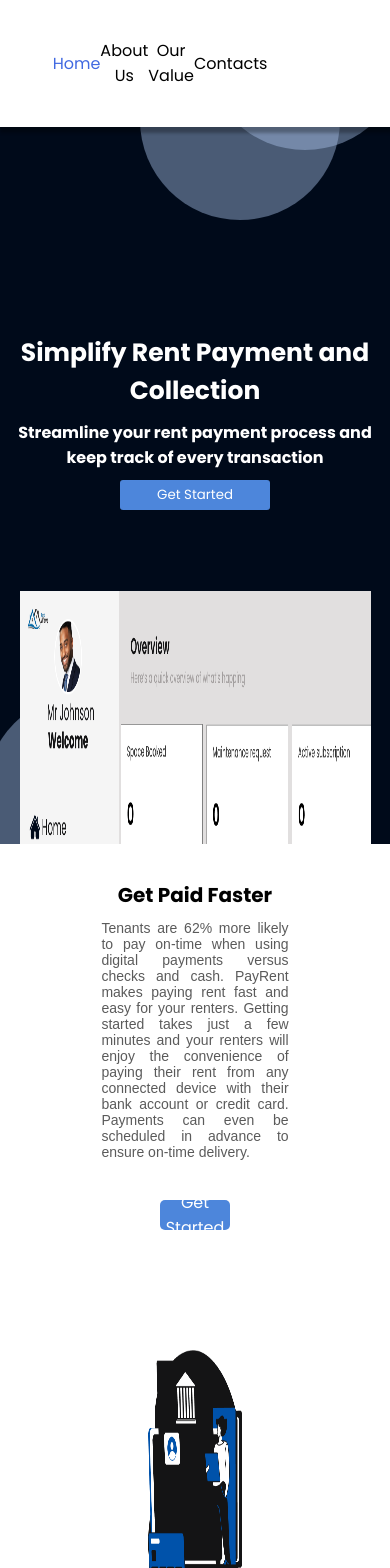
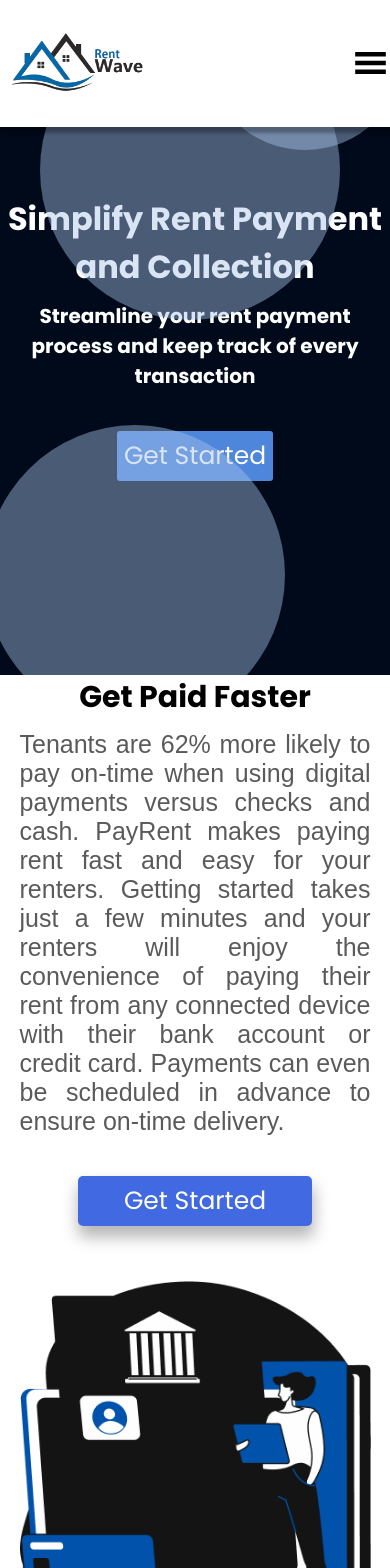
Before and after one commit to Dev-Unleash/RentWave, a React (Vite) app: page / in a window 390 px wide. Shown: the top 1568 px of the page. Built offline with nearby package versions, Linux system fonts and the light colour scheme; the HTML template or start-up script is replaced by a standard one.

Commit message:
updated the landing page

```diff
--- a/src/Components/Auth/Signup.css
+++ b/src/Components/Auth/Signup.css
@@ -16,6 +16,7 @@
     align-items: center;
     flex-direction: column;
     gap: 10px;
+    padding-top: 30px;
 }
 .SignUpCenter{
     width: 70%;
@@ -30,12 +31,12 @@
     padding: 20px 20px;
     @media screen and (max-width:900px){
         width: 90%;
-        height: 90%;
+        height: 100%;
      }
 }
 .topLogo{
     width: 100%;
-    height: 5%;
+    height: 8%;
     display: none;
     @media screen and (max-width:900px){
         display: flex;
@@ -43,6 +44,11 @@
         align-items: center;
         flex-direction: column;
      }
+}
+.Logo-signup{
+    width: 100%;
+    height: 100%;
+    /* background-color: blueviolet; */
 }
 .userinfo h4{
     /* font-family: sans-serif; */
--- a/src/Components/Auth/Signup.jsx
+++ b/src/Components/Auth/Signup.jsx
@@ -18,15 +18,15 @@ const Signup = () => {
 
   return (
     <div className='SignUpContainer'>
-               <p style={{fontSize:'14px', width:'100px', position: 'absolute', top:'0', left:'5px', textAlign: 'center', display:'flex', justifyContent:'center',alignItems:'center',color:'black',cursor:'pointer'}}> <IoArrowBackSharp className='icon' style={{width: "20px"}} />   Go Back</p>
+               <p style={{fontSize:'14px', width:'20%', position: 'absolute', top:'10px', left:'5px', textAlign: 'center', display:'flex', justifyContent:'flexStart',alignItems:'center',color:'black',cursor:'pointer'}}> <IoArrowBackSharp className='icon' style={{width: "20px"}} />   Go Back</p>
 
       <div className='firstSide'>
         <form className='SignUpCenter'>
 
           <div className='topLogo'>
-            <div className="Logo">
-              <Link to="/" className="Logo">
-                <img src={logo} alt="logo" style={{ width: "70%", }} />
+            <div className="Logo-signup">
+              <Link to="/" className="Logo-signup">
+                <img src={logo} alt="logo" style={{ width: "70%",height:"100%",objectFit: "contain" }} />
               </Link>
             </div>
             <h4 style={{ fontSize: "14px", width: '100%', marginBottom: "50px", }}>Sign up your business on Rent Wave</h4>
--- a/src/Components/Content/Content.css
+++ b/src/Components/Content/Content.css
@@ -2,30 +2,27 @@
 
 .ContentContainer{
     width: 100%;
-    height: auto;
+    height: max-content;
     background-color: white;
 
 }
 .content {
     width: 100%;
-    height: 100vh;
+    height: 70vh;
     display: flex;
     justify-content: center;
     align-items: center;
     text-align: center;
     /* border: 2px solid red; */
 }
-@media screen and (max-width:900px){
-     .content{
-        flex-direction: column;
-     }
-     .content-block{
-        width: 100%;
-     }
-     .content-block p{
-        width: 100%;
-        text-align: left;
-     }
+.content2 {
+    width: 100%;
+    height:  70vh;
+    display: flex;
+    justify-content: center;
+    align-items: center;
+    text-align: center;
+    /* border: 2px solid red; */
 }
 
 .content-block{
@@ -39,18 +36,18 @@
     /* border: 2px solid red; */
 }
 .content-block h5{
-    font-size: 20px;
+    font-size: 30px;
 }
 .content-block p{
     width: 80%;
-    font-size: 14px;
+    font-size: 25px;
     color: rgba(0, 0, 0, 0.648);
     text-align: justify;
 
 }
 .content-btn {
     width: 30%;
-    height: 30px;
+    height: 50px;
     background-color: #4D86DB;
     border-radius: 5px;
     margin-top: 30px;
@@ -58,21 +55,31 @@
     display: flex;
     justify-content: center;
     align-items: center;
+    font-size: 25px;
     cursor: pointer;
+    box-shadow: 1px 10px 16px 1px rgba(0, 0, 0, 0.296);
+    text-align: center;
 }
+.content-btn a{
+    text-decoration: none;
+    color: #ffff;
+    text-align: center;
+  }
 .content-btn:hover{
     background-color: blue;
 }
 .content-img{
     width: 40%;
-    height: 100%;
+    height: 80%;
     display: flex;
     justify-content: center;
     align-items: center;
 }
 .content-img img{
-    width: 60%;
-    height: 60%;
+    width: 100%;
+    height: 100%;
+    object-fit: contain;
+    /* box-shadow: 9px 8px 7px 6px rgba(0, 0, 0, 0.244); */
 }
 .content-down{
     width: 100%;
@@ -93,12 +100,78 @@
     width: 80%;
     color: #fff;
     text-align: center;
+    font-size: 3rem;
 
 }
 .content-down p{
     width: 50%;
     color: #ffff;
     text-align: center;
-    font-size: 14px;
+    font-size: 20px;
 
 }
+.content-btn1 {
+    width: 250px;
+    height: 50px;
+    background-color: #4D86DB;
+    border-radius: 5px;
+    margin-top: 30px;
+    color: #fff;
+    display: flex;
+    justify-content: center;
+    align-items: center;
+    font-size: 25px;
+    cursor: pointer;
+}
+.content-btn1 a{
+    text-decoration: none;
+    color: #ffff;
+    text-align: center;
+  }
+.content-btn1:hover{
+    background-color: blue;
+}
+@media screen and (max-width:900px){
+    .content{
+        height: max-content;
+       flex-direction: column;
+       gap: 20px;
+    }
+    .content2{
+        height: max-content;
+        gap: 20px;
+       flex-direction: column-reverse;
+    }
+    .content-block{
+       width: 100%;
+       height: max-content;
+       /* border: 2px solid red; */
+    }
+    .content-block p{
+       width: 90%;
+       text-align: justify;
+    }
+    .content-img{
+       width: 100%;
+         /* border: 2px solid red; */
+    }
+    .content-img img{
+       width: 90%;
+       height: 50vh;
+    }
+    .content-down h2{
+        font-size: 2rem;
+        text-align: center;
+    }
+    .content-down p{
+        width: 80%;
+    }
+    .content-btn{
+        width: 60%;
+        background-color: royalblue;
+    }
+    .content-btn1{
+        width: 60%;
+        background-color: royalblue;
+    }
+}
--- a/src/Components/Content/Content.jsx
+++ b/src/Components/Content/Content.jsx
@@ -4,6 +4,7 @@ import content1 from "../../assets/content1.png";
 import content2 from "../../assets/content2.png";
 import content3 from "../../assets/content3.png";
 import content4 from "../../assets/content4.png"
+import { Link } from "react-router-dom";
 
 
 
@@ -22,10 +23,10 @@ takes just a few minutes and your renters will enjoy the
 convenience of paying their rent from any connected device
 with their bank account or credit card. Payments can even be
 scheduled in advance to ensure on-time delivery.</p>
-            <div className="content-btn">Get Started</div></div>
+            <div className="content-btn"><Link to="/Signup">Get Started</Link></div></div>
           <div className="content-img"><img src={content1} alt="png" /></div>
           </div>
-        <div className="content">
+        <div className="content2">
         <div className="content-img"><img src={content2} alt="png" /></div>
           <div className="content-block">
             <h5>Save Time and Money</h5>
@@ -37,18 +38,18 @@ Downloadable reports are compatible with virtually all
 accounting systems.
 Designed with independent landlords in mind, there are no
 hidden fees or a minimum number of units.</p>
-            <div className="content-btn">Expolre</div></div>
+            <div className="content-btn"><Link to="/Signup">Expolre</Link></div></div>
        </div>
         <div className="content">
           <div className="content-block">
             <h5>Protect Your Privacy</h5>
             <p>Rent wave is a secure way to accept electronic rent payments
-while maintaining privacy and safety. Accept credit cards or
-bank transfers from any U.S-based bank or credit union
+while maintaining privacy and safety. Accept credit cards, debit cards or
+bank transfers from any Nigeria-based bank or credit union
 without giving away any personal information to tenants.</p>
-            <div className="content-btn">Click Here</div></div>
+            <div className="content-btn"><Link to="/Signup">Click Here</Link></div></div>
             <div className="content-img"><img src={content3} alt="png" /></div></div>
-        <div className="content">
+        <div className="content2">
         <div className="content-img"><img src={content4} alt="png" /></div>
           <div className="content-block">
             <h5>Attract Great Tenants</h5>
@@ -56,12 +57,12 @@ without giving away any personal information to tenants.</p>
 landlords and property managers up at night. Not only do we
 make paying rent easier for tenants, but we reward them
 when they pay on time.</p>
-            <div className="content-btn">Join</div></div>
+            <div className="content-btn"><Link to="/Signup">Join</Link></div></div>
           </div>
       <div className="content-down">
         <h2>Join thousands of independent landlords who made paying rent online simpler, safer and more rewarding.</h2>
         <p>Several service plans are available so you can choose the best fit for your business. Signing up takes just a few minutes and we’ll walk you through the process step by step. Click On the button below to get started.</p>
-        <div className="content-btn" style={{width: "20%"}}>Get Started</div>
+        <div className="content-btn1">Get Started</div>
       </div>
     </div>
   )
--- a/src/Components/Footer/Footer.css
+++ b/src/Components/Footer/Footer.css
@@ -29,7 +29,7 @@
     flex-direction: column;
     justify-content: center;
     align-items: flex-start;
-    /* gap: 5px; */
+    gap: 10px;
     /* border: 1px solid black; */
     padding-left: 5px;
 }
@@ -37,10 +37,15 @@
     text-align: justify;
     width: 55%;
     height: 50%;
-    font-size: 14px;
+    font-size: 20px;
     color: #000000;
     text-align: justify;
     /* border: 1px solid black; */
+}
+.first h5{
+    color: #000000;
+    font-size: 25px;
+    font-weight: 600;
 }
 
 .second {
@@ -50,14 +55,19 @@
     flex-direction: column;
     justify-content: center;
     align-items: center;
-    /* gap: 300px; */
+    gap: 10px;
     /* border: 1px solid black; */
 }
 .second p{
-    color: #00000085;
-    font-size: 14px;
+    color: #000000a4;
+    font-size: 20px;
     font-weight: 600;
     cursor: pointer;
+}
+.second h5{
+    color: #000000;
+    font-size: 25px;
+    font-weight: 600;
 }
 .second p:hover{
     text-decoration: underline;
@@ -70,20 +80,20 @@
     justify-content: center;
     align-items: center;
     text-align: center;
-    /* gap: 300px; */
+    gap: 10px;
     /* border: 1px solid black; */
     /* gap: 80px; */
 
 }
 .third h5{
     color: #000000;
-    font-size: 18px;
+    font-size: 25px;
     font-weight: 600;
 }
 .third a {
     width: 40%;
-    color: #0000007d;
-    font-size: 14px;
+    color: #000000a4;
+    font-size: 22px;
     font-weight: 600;
     text-decoration: none;
     cursor: pointer;
@@ -128,7 +138,7 @@
     position: relative;
 }
 .bottom-right{
-    width: 40%;
+    width: 50%;
     height: 100%;
     color: white;
     display: flex;
@@ -139,23 +149,24 @@
     /* border: 2px solid red; */
 }
 .copyright{
-    width: 40%;
+    width: 30%;
     color: #ffffff96;
-    font-size: 10px;
+    font-size: 20px;
 }
 .bottom-right p{
     color: #ffffff96;
     text-align: justify;
-    font-size: 10px;
+    font-size: 20px;
     cursor: pointer;
 }
 
 .top-btn{
-    width: 30px;
-    height: 30px;
+    width: 50px;
+    height: 50px;
     background-color: royalblue;
     color: #ffff;
-    font-size: 14px;
+    font-size: 16px;
+    font-weight: 600;
     display: flex;
     justify-content: center;
     align-items: center;
@@ -166,3 +177,61 @@
 .top-btn:hover{
     background-color: blue;
 }
+@media screen and (max-width:900px){
+    .FooterContainer{
+        height: max-content;
+    }
+    .footer-content{
+        height: max-content;
+        gap: 20px;
+        flex-direction: column;
+    }.first{
+        width: 100%;
+        justify-content: flex-end;
+        /* border: 2px solid red; */
+    }
+    .first p{
+        width: 80%;
+        text-align: justify;
+    }
+    .second{
+        width: 100%;
+        justify-content: flex-start;
+        /* border: 2px solid red; */
+    }
+    .second h5{
+        text-align: left;
+    }
+    .second p{
+        text-align: left;
+    }
+    .third{
+        width: 100%;
+        justify-content: flex-end;
+        /* border: 2px solid red; */
+    }
+    .third h5{
+        text-align: left;
+    }
+    .third a{
+        width: 100%;
+        display: flex;
+        justify-content: flex-start;
+        align-items: flex-start;
+    }
+    .bottom-footer{
+        height: 10vh;
+    }
+    .copyright{
+        width: 40%;
+        font-size: 14px;
+    }
+    .bottom-footer p{
+        display: none;
+        font-size: 14px;
+    }
+    .top-btn{
+        width: 30px;
+        height: 30px;
+    }
+}
--- a/src/Components/Footer/Footer.jsx
+++ b/src/Components/Footer/Footer.jsx
@@ -22,9 +22,9 @@ const Footer = ({ scrollToTop }) => {
         </div>
         <div className="third">
           <h5>Company</h5>
-          <Link to="/about">About Us</Link>
-          <Link to="/values">Our Values</Link>
-          <Link to="/contact">Contact Us</Link>
+          <Link to="/About_Us">About Us</Link>
+          <Link to="/About_Us">Our Values</Link>
+          <Link to="/About_Us">Contact Us</Link>
         </div>
       </div>
 
--- a/src/Components/Header/Header.css
+++ b/src/Components/Header/Header.css
@@ -4,7 +4,7 @@
     display: flex;
     justify-content: center;
     align-items: center;
-    gap: 150px;
+    gap: 100px;
     padding-left: 20px;
     padding-right: 20px;
     background-color: #ffff;
@@ -16,11 +16,21 @@
   }
 
   .Logo {
-    width: 200px;
-    height: auto;
+    width: 150px;
+    height: 100%;
+    display: flex;
+    justify-content: center;
+    align-items: center;
     text-align: center;
+    object-fit: contain;
     color: white;
     text-decoration: none;
+    /* background-color: red; */
+  }
+  .Logo{
+    /* width: 20%; */
+    height: 100%;
+
   }
 
   .HeaderNav {
@@ -40,6 +50,7 @@
   .nav {
     text-decoration: none;
     width: auto;
+    font-size: 25px;
   }
 
   .nav:hover {
@@ -50,7 +61,7 @@
     align-items: center;
     padding-inline: 2px;
   }
-
+/*
   .dropdown {
     width: 100px;
     height: auto;
@@ -62,18 +73,18 @@
     display: none;
     position: absolute;
     background-color: #f9f9f9;
-    min-width: 120px; /* Reduced width */
+    min-width: 120px;
     box-shadow: 0px 8px 16px 0px rgba(0, 0, 0, 0.2);
     z-index: 1;
-    margin-top: 10px; /* Adjust to control distance from the nav item */
+    margin-top: 10px;
   }
 
   .dropdown-content a {
     color: black;
-    padding: 8px 12px; /* Reduced padding */
+    padding: 8px 12px;
     text-decoration: none;
     display: block;
-    font-size: 12px; /* Reduced font size */
+    font-size: 12px;
   }
 
   .dropdown-content a:hover {
@@ -86,7 +97,7 @@
 
   .dropdown-content.show {
     display: block;
-  }
+  }  */
 
   .btns {
     width: 20%;
@@ -95,7 +106,7 @@
     justify-content: center;
     align-items: center;
     gap: 15px;
-    font-size: 12px;
+    font-size: 20px;
     color: white;
   }
   .btn1 {
@@ -103,8 +114,8 @@
     color: white;
     border: none;
     border-radius: 5px;
-    width: 100px;
-    height: 30px;
+    width: 40%;
+    height: 50px;
     /* padding: 3px; */
     box-shadow: 1px 4px 3px 2px  rgba(16, 16, 16, 0.197);
     cursor: pointer;
@@ -118,3 +129,81 @@
     background-color: blue;
 
   }
+
+  /* Hamburger icon */
+.hamburger {
+  width: 10%;
+  display: none;
+  font-size: 30px;
+  cursor: pointer;
+  color: black;
+  /* position: relative; */
+}
+.hamburger-icon{
+  width: 50px;
+  height: 50px;
+  /* position: absolute; */
+  /* right: 0px; */
+}
+
+.dropdown-menu {
+  width: 30%;
+  height: 33vh;
+  border-radius: 3px;
+  display: flex;
+  justify-content: flex-start;
+  align-items: flex-start;
+  flex-direction: column;
+  position: absolute;
+  top: 50px;
+  right: 0px;
+  padding-left: 10px;
+  background-color: white;
+  box-shadow: 0px 8px 16px rgba(0, 0, 0, 0.1);
+  z-index: 100;
+}
+
+.dropdown-menu a {
+  display: block;
+  padding: 10px;
+  color: black;
+  text-decoration: none;
+  text-align: left;
+  border-bottom: 1px solid #ddd;
+}
+
+.dropdown-menu a:hover {
+  background-color: rgba(0, 0, 255, 0.158);
+}
+
+.dropdown-btn {
+  width: 100%;
+  /* background-color: #4D86DB; */
+  color: black;
+
+  /* border-radius: 5px; */
+  padding: 10px;
+  text-align: center;
+  margin: 5px;
+}
+
+/* .dropdown-btn:hover {
+  background-color: blue;
+} */
+
+@media screen and (max-width:900px){
+  .HeaderNav{
+    display: none;
+  }
+  .btn1{
+    display: none;
+  }
+  .hamburger {
+    display: flex;
+    /* background-color: red; */
+  }
+
+  .dropdown-menu {
+    display: flex;
+  }
+}
--- a/src/Components/Header/Header.jsx
+++ b/src/Components/Header/Header.jsx
@@ -1,28 +1,39 @@
-import React, { useState } from "react";
+import React, { useState, useEffect, useRef } from "react";
 import "./Header.css";
 import { Link, NavLink } from "react-router-dom";
-import logo from "../../assets/logo.png"
+import logo from "../../assets/logo.png";
+import { GiHamburgerMenu } from "react-icons/gi";
 
 const Header = ({ scrollToSection }) => {
-  // const headerRef = useRef(null);
   const [dropdownVisible, setDropdownVisible] = useState(false);
+  const dropdownRef = useRef(null);
 
   const toggleDropdown = () => {
     setDropdownVisible(!dropdownVisible);
   };
 
-  const scrollToHeader = () => {
-    headerRef.current.scrollIntoView({ behavior: 'smooth' });
+  useEffect(() => {
+    const handleClickOutside = (event) => {
+      if (dropdownRef.current && !dropdownRef.current.contains(event.target)) {
+        setDropdownVisible(false);
+      }
     };
+
+    document.addEventListener("mousedown", handleClickOutside);
+
+    return () => {
+      document.removeEventListener("mousedown", handleClickOutside);
+    };
+  }, [dropdownRef]);
+
   return (
-      <div className="headerContainer" >
+    <div className="headerContainer">
       <div className="Logo">
         <Link to="/" className="Logo">
           <img src={logo} alt="logo" />
         </Link>
       </div>
       <ul className="HeaderNav">
-
         <NavLink
           to="/"
           className="nav"
@@ -30,7 +41,6 @@ const Header = ({ scrollToSection }) => {
         >
           Home
         </NavLink>
-
         <div className="nav" onClick={() => scrollToSection('about')}>
           <NavLink
             to="/About_Us"
@@ -60,14 +70,26 @@ const Header = ({ scrollToSection }) => {
         </div>
       </ul>
       <div className="btns">
-          {/*
-//       <button className="btn1"><Link to='/SignUp' className="btn1">SignUp</Link></button>
-//        <button className="btn1"><Link to='/Login' className="btn1"> Login</Link></button> */}
-
         <Link to='/SignUp' className="btn1">SignUp</Link>
         <Link to='/Login' className="btn1">Login</Link>
+      </div>
 
+
+      <div className="hamburger" onClick={toggleDropdown}>
+        <GiHamburgerMenu className="hamburger-icon" />
       </div>
+
+
+      {dropdownVisible && (
+        <div className="dropdown-menu" ref={dropdownRef}>
+          <NavLink to="/" onClick={toggleDropdown}>Home</NavLink>
+          <NavLink to="/About_Us" onClick={() => { toggleDropdown(); scrollToSection('about'); }}>About Us</NavLink>
+          <NavLink to="/About_Us" onClick={() => { toggleDropdown(); scrollToSection('values'); }}>Our Value</NavLink>
+          <NavLink to="/About_Us" onClick={() => { toggleDropdown(); scrollToSection('contacts'); }}>Contacts</NavLink>
+          <Link to='/SignUp' className="dropdown-btn" onClick={toggleDropdown}>SignUp</Link>
+          <Link to='/Login' className="dropdown-btn" onClick={toggleDropdown}>Login</Link>
+        </div>
+      )}
     </div>
   );
 };
--- a/src/Components/Hero/Hero.css
+++ b/src/Components/Hero/Hero.css
@@ -10,19 +10,19 @@
   flex-direction: column;
 }
 .carousel h3 {
- font-size: 25px;
+ font-size: 3rem;
  color: #fff;
  text-align: center;
 }
 .carousel h6{
-  font-size: 16px;
- color: #fff;
+  font-size: 25px;
+ color: #ffff;
  text-align: center;
- z-index: 10;
+ /* z-index: 99; */
 }
 .circle{
-  width: 200px;
-  height: 200px;
+  width: 300px;
+  height: 300px;
   border-radius: 50%;
   background-color: #A9C1E970;
   position: absolute;
@@ -30,8 +30,8 @@
   left: -15px;
 }
 .circle1{
-  width: 200px;
-  height: 200px;
+  width: 300px;
+  height: 300px;
   border-radius: 50%;
   background-color: #A9C1E970;
   position: absolute;
@@ -57,14 +57,19 @@
   gap: 10px;
 }
 .btnHero{
-  width: 150px;
-  height: 30px;
+  width: 250px;
+  height: 50px;
   background-color: #4D86DB;
   border-radius: 3px;
   border: none;
   outline: none;
   cursor: pointer;
-  color: #fff;
+  color: #ffff;
+  font-size: 25px;
+}
+.btnHero a{
+  text-decoration: none;
+  color: #ffff;
 }
 .hero-dashboard {
   width: 90%;
@@ -79,3 +84,21 @@
   height: 100%;
   object-fit: fill;
 }
+@media screen and (max-width:900px){
+  .carousel{
+    height:80vh;
+  }
+  .carousel h3{
+    font-size: 2rem;
+  }
+  .carousel h6{
+    font-size: 20px;
+  }
+  .btnHero{
+    width: 40%;
+    margin-top: 30px;
+  }
+  .hero-dashboard{
+    display: none;
+  }
+}
--- a/src/Components/Hero/Hero.jsx
+++ b/src/Components/Hero/Hero.jsx
@@ -1,6 +1,7 @@
 import React, { useState, useEffect } from 'react';
 import './Hero.css';
 import dashboard from "../../assets/dashboard.png"
+import { Link } from 'react-router-dom';
 // import HeroImage from './Hero.svg'
 
 const Hero = () => {
@@ -14,12 +15,11 @@ const Hero = () => {
      <h3>Simplify Rent Payment
      and Collection</h3>
      <h6>Streamline your rent payment process and keep track of every transaction</h6>
-     <button className='btnHero'>Get Started</button>
+     <button className='btnHero'><Link to="/Signup">Get Started</Link></button>
      </div>
      <div className='hero-dashboard'><img src={dashboard} alt="" /></div>
 
 
-          {/* <img src={HeroImage} alt={Hero} /> */}
 
     </div>
   );
--- a/src/Pages/Contact_us/Contact_us.css
+++ b/src/Pages/Contact_us/Contact_us.css
@@ -25,7 +25,7 @@
 
 }
 .aboutUsLeft{
-    height: 60%;
+    height: 80%;
     width: 40%;
     /* background-color: burlywood; */
     display: flex;
@@ -33,6 +33,13 @@
     justify-content: center;
     align-items: center;
     gap: 15%;
+
+    & h1{
+        font-size: 30px;
+    }
+    & p{
+        font-size: 25px;
+    }
 
     @media screen and (max-width:900px){
         height: 40%;
@@ -78,7 +85,7 @@
 .values{
     height: 100vh;
     width: 100%;
-    @media screen and  (max-width:440px){
+    @media screen and  (max-width:900px){
         height: max-content;
      }
     /* background-color:green; */
```
Lines whose indentation alone changed are shown as unchanged.
